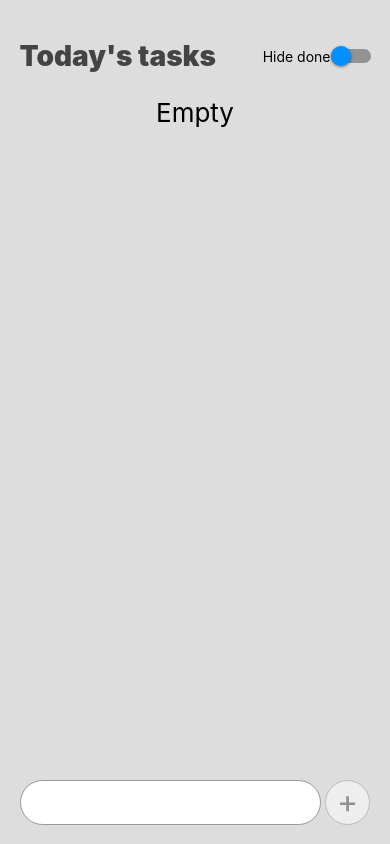
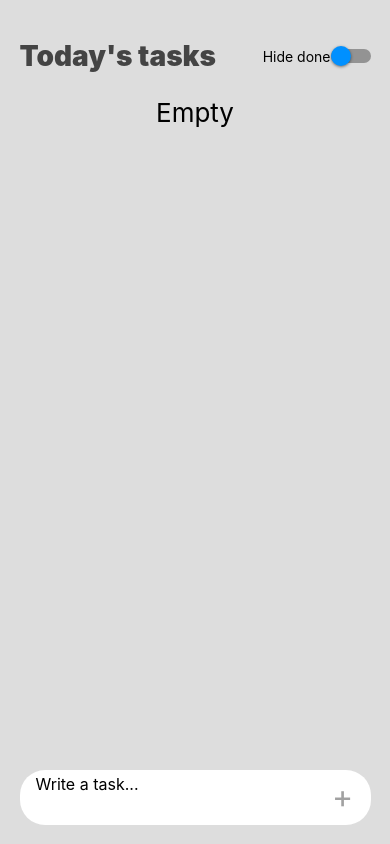
Before and after one commit to KostiaTrepyk/todo-list, a React Native app: screen / in a window 390 px wide. Built offline with nearby package versions, Linux system fonts and the light colour scheme.

Commit message:
Fixed AddTodo component

```diff
--- a/src/components/Forms/AddTodo.tsx
+++ b/src/components/Forms/AddTodo.tsx
@@ -1,4 +1,4 @@
-import { useState } from "react";
+import { useRef, useState } from "react";
 import {
   StyleSheet,
   Text,
@@ -14,11 +14,15 @@ interface AddTodoFormProps {
 const AddTodoForm: React.FC<AddTodoFormProps> = ({ AddTodo }) => {
   const [title, setTitle] = useState<string>("");
 
+  const inputRef = useRef<TextInput>(null);
+
   function AddTodoHandler() {
     if (!title) return;
 
     setTitle("");
     AddTodo(title);
+
+    inputRef.current?.blur();
   }
 
   const isDisabledAddBtn: boolean = !title;
@@ -26,10 +30,15 @@ const AddTodoForm: React.FC<AddTodoFormProps> = ({ AddTodo }) => {
   return (
     <View style={styles.container}>
       <TextInput
+        ref={inputRef}
         style={styles.input}
+        placeholder="Write a task..."
         value={title}
         onChange={(e) => setTitle(e.nativeEvent.text)}
         onSubmitEditing={AddTodoHandler}
+        selectTextOnFocus
+        scrollEnabled
+        blurOnSubmit
         multiline
       />
 
@@ -52,27 +61,29 @@ const styles = StyleSheet.create({
     gap: 4,
     maxWidth: "100%",
     overflow: "hidden",
+    alignItems: "flex-end",
+    backgroundColor: "#fff",
+    borderRadius: 25,
+    elevation: 1,
   },
   input: {
-    paddingHorizontal: 12,
-    borderWidth: 1,
-    borderColor: "#999",
-    borderRadius: 50,
+    minHeight: 55,
+    maxHeight: 100,
+    fontSize: 16,
+    paddingHorizontal: 16,
+    paddingVertical: 4,
+    borderRadius: 25,
     flexGrow: 1,
-    backgroundColor: "#fff",
-    maxWidth: "86%" /* Fix  !!!!!!!!!!!!!!!!!!!!!!!!!!!!!!!! */,
+    flexShrink: 1,
   },
 
   addBtnWrapper: {
-    height: 45,
-    backgroundColor: "#ffff",
+    height: 55,
     aspectRatio: 1 / 1,
     display: "flex",
     justifyContent: "center",
     alignItems: "center",
-    borderRadius: 50,
-    borderWidth: 1,
-    borderColor: "#999",
+    borderRadius: 25,
   },
   addBtnText: {
     color: "#444",
```
